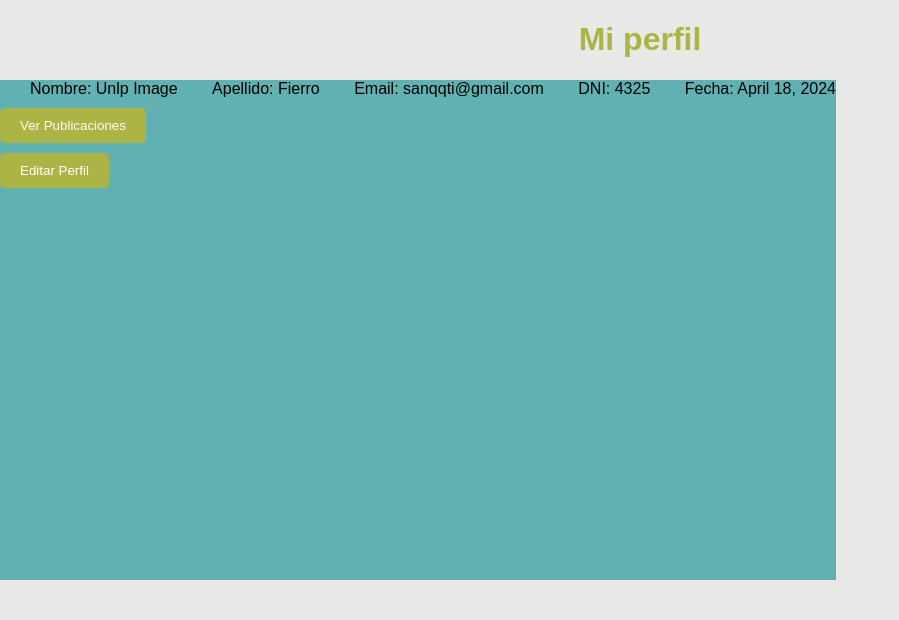
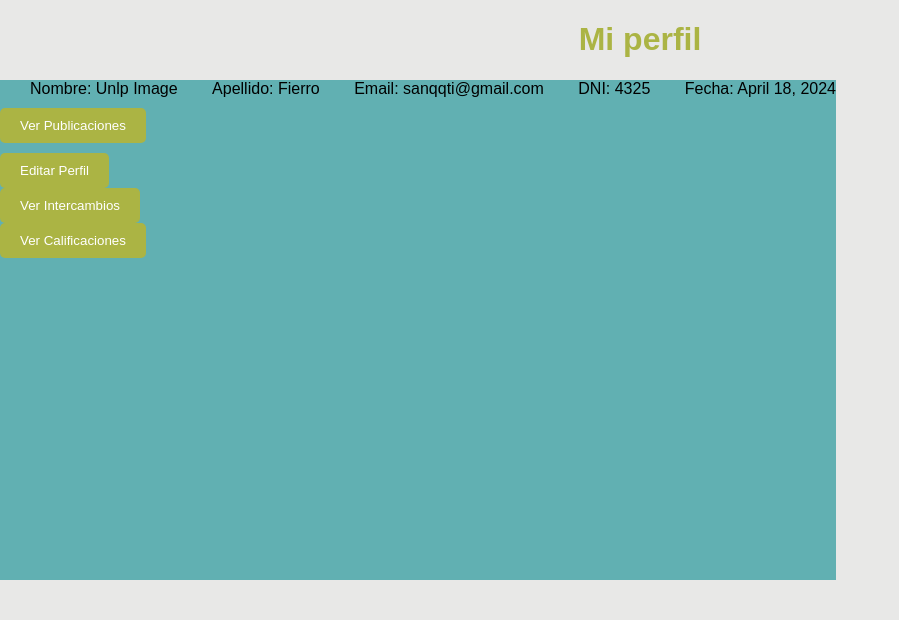
Before and after one commit to luciocolli/Proyecto-Ingenieria2, a Django app: page /miperfil/ in a window 1280 px wide. Shown: the part 180-800 px from the top of the page, without its empty margins (0-899 px from the left). Run offline with Django 4.2, Linux system fonts and the light colour scheme; a user stored in the database is signed in; parts of the project's set-up code (start-up, migrations or seed data) failed here and were passed over.

Commit message:
ahora si ultimos detalles

```diff
--- a/hopeTrade/landing/templates/miperfil.html
+++ b/hopeTrade/landing/templates/miperfil.html
@@ -39,6 +39,12 @@
             <div class="divEditar">
                 <a href="{% url 'editar-perfil' %}"><button>Editar Perfil</button></a>
             </div>
+            <div class="divEditar">
+                <a href="#"><button>Ver Intercambios</button></a>
+            </div>
+            <div class="divEditar">
+                <a href="#"><button>Ver Calificaciones</button></a>
+            </div>
     </div>
 
 
```
Also changed, not shown: hopeTrade/db.sqlite3.
